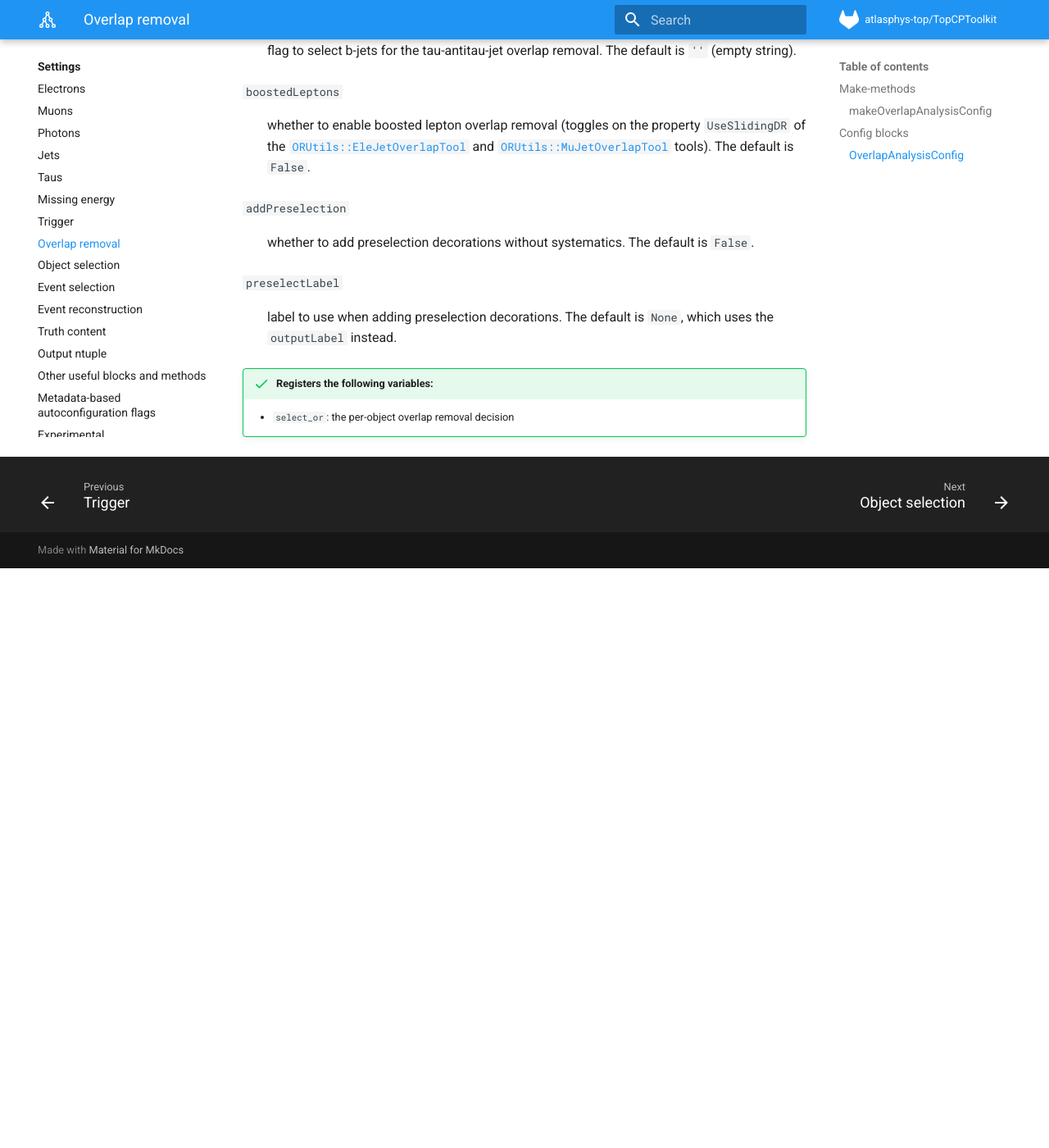
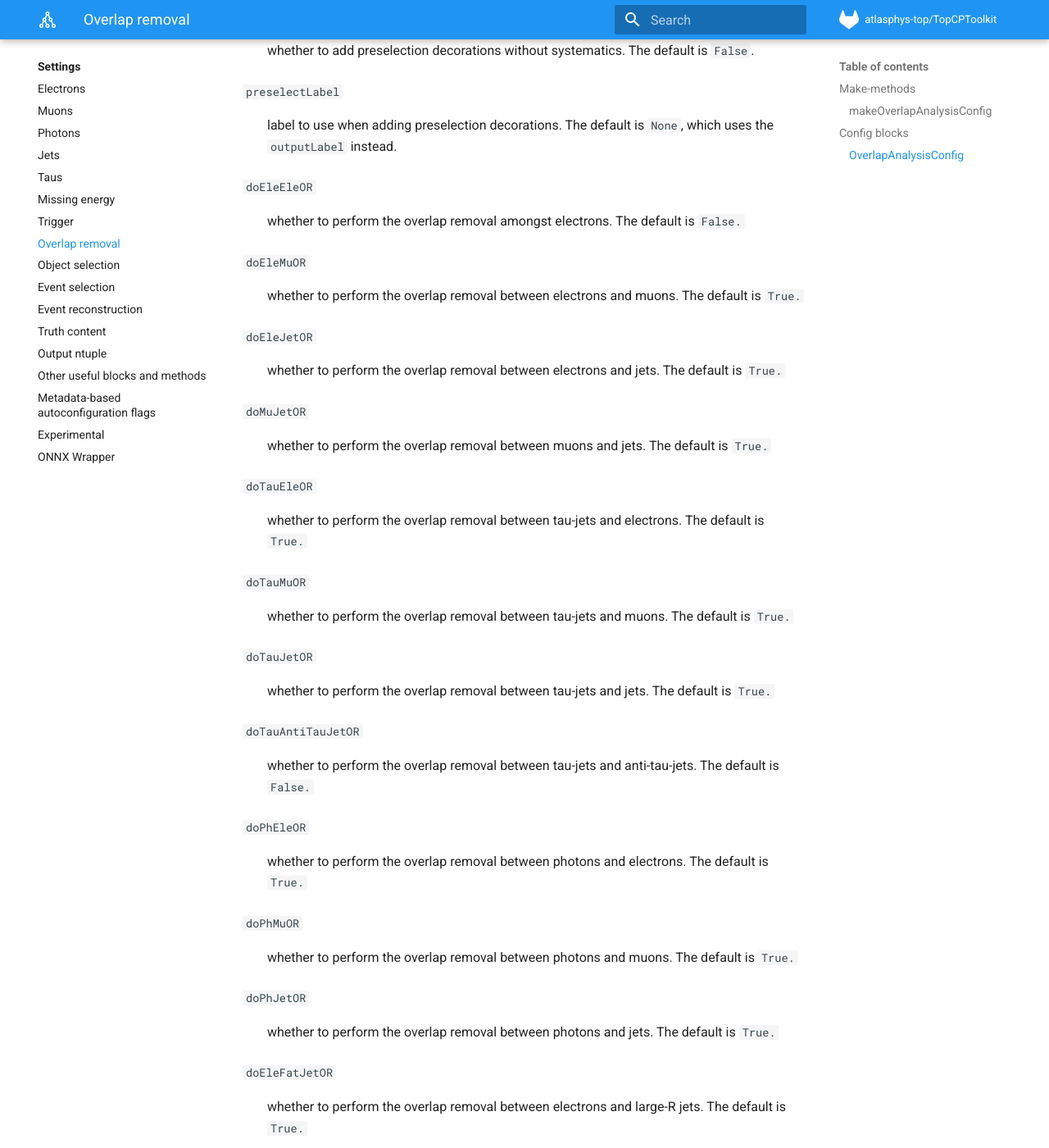
Before and after one commit to SuperNova76/TopCPToolKit, an MkDocs documentation site: the page built from docs/settings/overlap.md, in a window 1280 px wide and 1400 px high, scrolled down 5269 px. Shown: the whole window at 82% size. Built offline with MkDocs 1.6.1 and Material for MkDocs 9.7.7, drawn with Linux system fonts in a browser that asks for light colours; before the commit the page ends 5962 px from its top, so only the background shows below that; some of the changed text lies outside the part shown.

Commit message:
update docs

```diff
--- a/docs/settings/overlap.md
+++ b/docs/settings/overlap.md
@@ -153,5 +147,44 @@
 `preselectLabel`
 :   label to use when adding preselection decorations. The default is `None`, which uses the `outputLabel` instead.
 
+`doEleEleOR`
+:   whether to perform the overlap removal amongst electrons. The default is `False.`
+
+`doEleMuOR`
+:   whether to perform the overlap removal between electrons and muons. The default is `True.`
+
+`doEleJetOR`
+:   whether to perform the overlap removal between electrons and jets. The default is `True.`
+
+`doMuJetOR`
+:   whether to perform the overlap removal between muons and jets. The default is `True.`
+
+`doTauEleOR`
+:   whether to perform the overlap removal between tau-jets and electrons. The default is `True.`
+
+`doTauMuOR`
+:   whether to perform the overlap removal between tau-jets and muons. The default is `True.`
+
+`doTauJetOR`
+:   whether to perform the overlap removal between tau-jets and jets. The default is `True.`
+
+`doTauAntiTauJetOR`
+:   whether to perform the overlap removal between tau-jets and anti-tau-jets. The default is `False.`
+
+`doPhEleOR`
+:   whether to perform the overlap removal between photons and electrons. The default is `True.`
+
+`doPhMuOR`
+:   whether to perform the overlap removal between photons and muons. The default is `True.`
+
+`doPhJetOR`
+:   whether to perform the overlap removal between photons and jets. The default is `True.`
+
+`doEleFatJetOR`
+:   whether to perform the overlap removal between electrons and large-R jets. The default is `True.`
+
+`doJetFatJetOR`
+:   whether to perform the overlap removal between jets and large-R jets. The default is `True.`
+
 !!! success "Registers the following variables:"
     - `select_or`: the per-object overlap removal decision
```
Also changed, not shown: other parts of docs/settings/overlap.md (+0 -6 lines).
